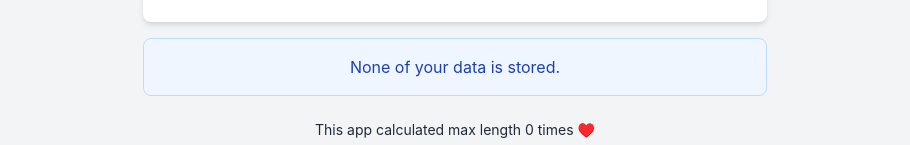
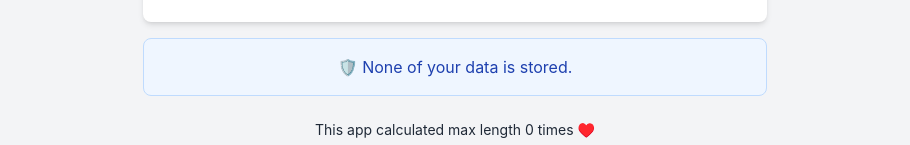
Before and after one commit to steroman/max-char-length-calculator, a Vue app: page / in a window 1280 px wide. Shown: the part 495-640 px from the top of the page, without its empty margins (185-1095 px from the left). Built offline with nearby package versions, Linux system fonts and the light colour scheme; no server answers; the database is empty.

Commit message:
add shield emoji

```diff
--- a/src/components/WelcomeStep.vue
+++ b/src/components/WelcomeStep.vue
@@ -54,7 +54,7 @@ const handleNext = () => {
       <StepNavigation @next="handleNext" />
     </div>
     <div class="mt-4">
-      <WarningMessage message="None of your data is stored." class="text-center"/>
+      <WarningMessage message="🛡️ None of your data is stored." class="text-center"/>
     </div>
     <UsageCounter :count="store.usageCount" class="mb-4" />
   </div>
```
